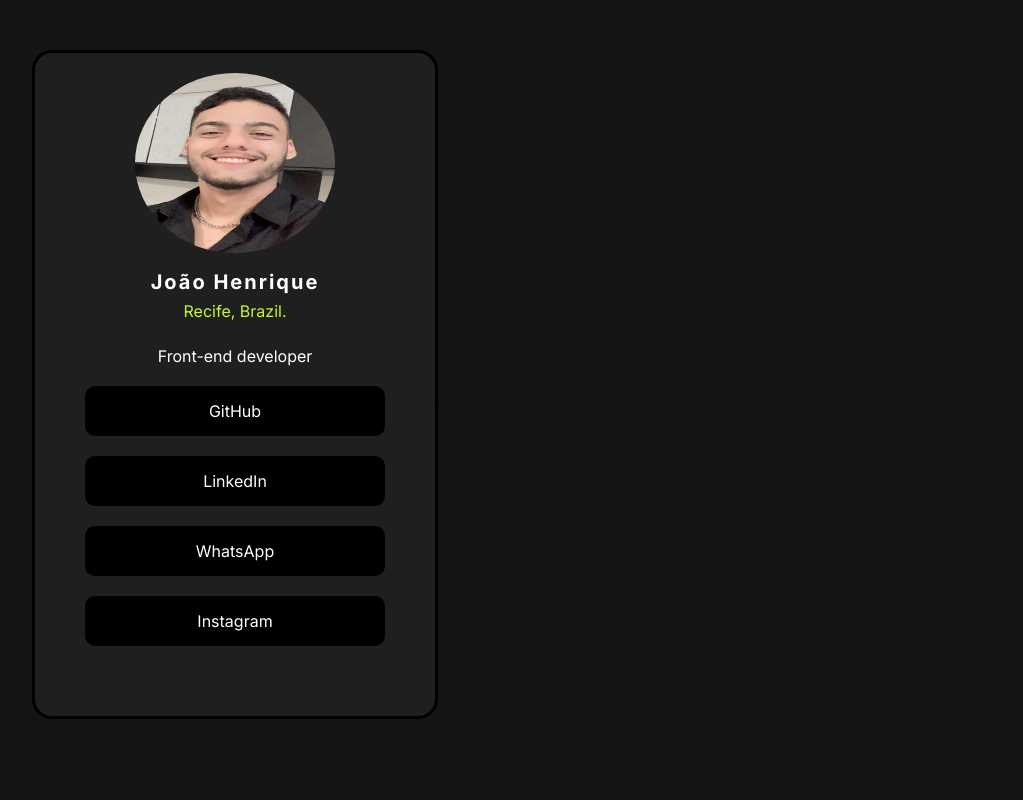
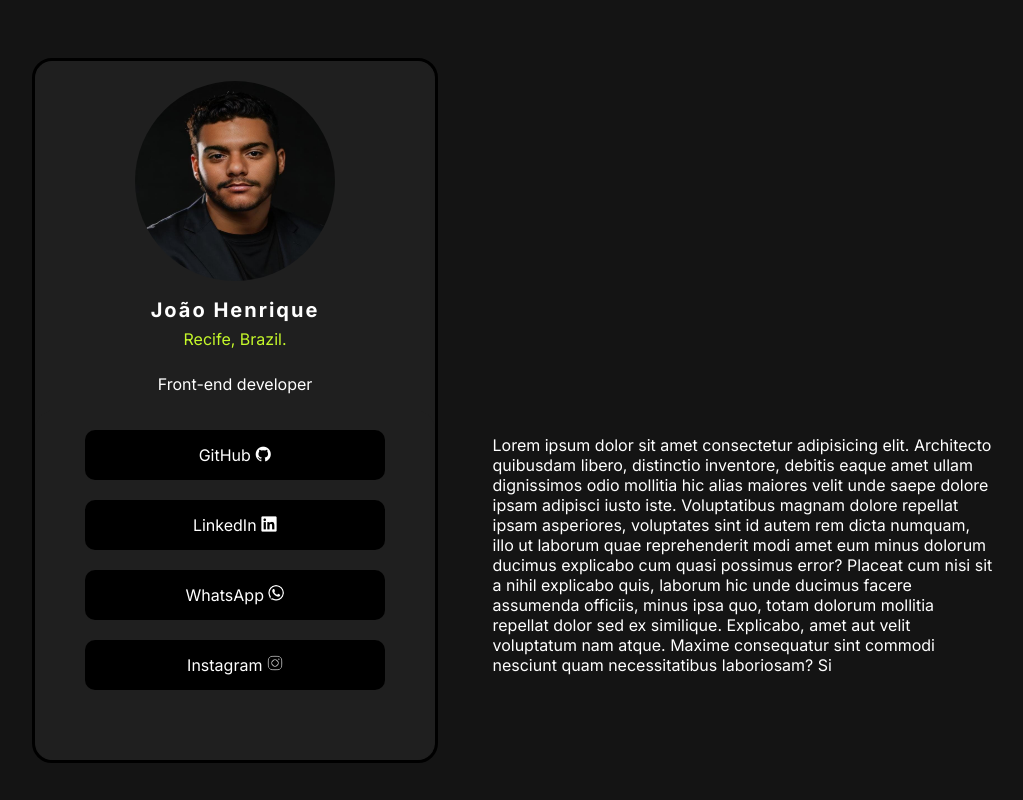
Before and after one commit to hnrkDEV/TestedeCurriculo, a plain HTML site: page social-links-profile-main/index.html in a window 1280 px wide. Shown: the whole page, without its empty margins (76-1099 px from the left). Drawn offline with nearby package versions, Linux system fonts and the light colour scheme.

Commit message:
mudanças realizadas

```diff
--- a/social-links-profile-main/index.html
+++ b/social-links-profile-main/index.html
@@ -5,23 +5,24 @@
   <meta name="viewport" content="width=device-width, initial-scale=1.0">
   <link rel="stylesheet" href="style.css">
   <title>Curriculo Profile</title>
+  <link rel="stylesheet" type='text/css' href="https://cdn.jsdelivr.net/gh/devicons/devicon@latest/devicon.min.css" />
 
 </head>
 <body>
 <div class="container">
   <div>
-  <img src="./assets/images/WhatsApp Image 2024-06-27 at 22.42.06.jpeg" alt="">
+  <img src="./assets/images/WhatsApp Image 2024-06-28 at 14.53.31.jpeg" alt="">
   <h1>João Henrique</h1>
    <p class="local">Recife, Brazil.</p>
   <p> Front-end developer </p>
   <div class="listas">
-  <a href=""class="lista">GitHub</a>
-  <a href=""class="lista"> LinkedIn</a>
-  <a href=""class="lista"> WhatsApp</a>
-  <a href=""class="lista"> Instagram</a>
+  <a href=""class="lista">GitHub <i class="devicon-github-original"></i></a>
+  <a href=""class="lista"> LinkedIn <i class="devicon-linkedin-plain"></i></a>
+  <a href=""class="lista"> WhatsApp <img src="./assets/images/whatsapp-32.png" alt="" style="height: 16px; width: 16px; margin: 0; align-content: center;"></a>
+  <a href=""class="lista"> Instagram <img src="./assets/images/icons8-instagram-50.png" alt="" style="height: 16px; width: 16px; margin: 0; display: flexbox; "></a>
 </div>
 </div>
 </div>
-
+<p class="tst">Lorem ipsum dolor sit amet consectetur adipisicing elit. Architecto quibusdam libero, distinctio inventore, debitis eaque amet ullam dignissimos odio mollitia hic alias maiores velit unde saepe dolore ipsam adipisci iusto iste. Voluptatibus magnam dolore repellat ipsam asperiores, voluptates sint id autem rem dicta numquam, illo ut laborum quae reprehenderit modi amet eum minus dolorum ducimus explicabo cum quasi possimus error? Placeat cum nisi sit a nihil explicabo quis, laborum hic unde ducimus facere assumenda officiis, minus ipsa quo, totam dolorum mollitia repellat dolor sed ex similique. Explicabo, amet aut velit voluptatum nam atque. Maxime consequatur sint commodi nesciunt quam necessitatibus laboriosam? Si</p>
 </body>
 </html>
--- a/social-links-profile-main/style.css
+++ b/social-links-profile-main/style.css
@@ -25,7 +25,7 @@ p{
     margin-left: 100px;
 }
 div{
-    display: flexbox;
+    display: inline-block;
     border-radius: 20px;
     background-color: hsl(0, 0%, 12%);
     width: 400px;
@@ -34,7 +34,7 @@ img{
     margin-top: 20px;
     border-radius: 50%;
     width: 200px;
-    height: 180px;
+    height: 200px;
 }
 
 a{
@@ -58,6 +58,7 @@ a{
     list-style-type: none;
     margin-top: 20px;
     margin-bottom: 20px;
+    align-items: center;
 }
 .listas {
     margin: auto;
@@ -72,3 +73,10 @@ a:hover {
     border-color: hsl(75, 94%, 57%);
 
 }
+.tst {
+    display: inline-block;
+    max-width: 500px;
+    margin-left: 50px;
+    text-align:start;
+
+}
```
Also changed, not shown: social-links-profile-main/assets/images/WhatsApp Image 2024-06-27 at 22.42.06.jpeg (deleted), social-links-profile-main/assets/images/WhatsApp Image 2024-06-28 at 14.53.31.jpeg (added), social-links-profile-main/assets/images/icons8-instagram-50.png (added), social-links-profile-main/assets/images/whatsapp-32.png (added).
